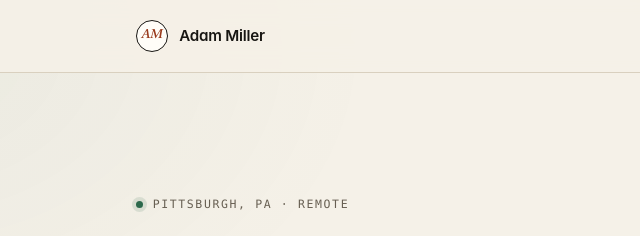
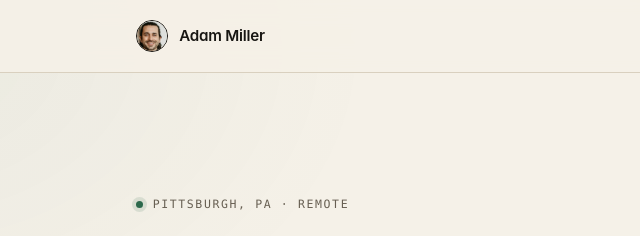
Before and after one commit to adammiller/adammiller.co, an Astro site: page / in a window 1280 px wide. Shown: the top 236 px of the page, 0-640 px from the left. Built offline with nearby package versions, Linux system fonts and the light colour scheme; Astro itself is replaced by a stand-in of ours.

Commit message:
Use headshot in header brand avatar
Replace the AM monogram with a circular headshot image, sized at 32px
with a 2x source, and swap the hover treatment to an accent ring.

Co-Authored-By: Claude Code <noreply@anthropic.com>

```diff
--- a/src/layouts/BaseLayout.astro
+++ b/src/layouts/BaseLayout.astro
@@ -59,7 +59,13 @@ const year = new Date().getFullYear();
     <header class="site-header">
       <div class="container header-inner">
         <a class="brand" href="/" aria-label="Adam Miller, home">
-          <span class="brand-mark" aria-hidden="true">AM</span>
+          <img
+            class="brand-mark"
+            src="/headshot.jpg"
+            alt=""
+            width="32"
+            height="32"
+          />
           <span class="brand-name">Adam Miller</span>
         </a>
         <nav aria-label="Primary">
--- a/src/styles/global.css
+++ b/src/styles/global.css
@@ -180,28 +180,22 @@ main {
 }
 
 .brand-mark {
-  display: grid;
-  place-items: center;
   width: 2rem;
   height: 2rem;
+  flex: none;
   border: 1px solid var(--ink);
   border-radius: 50%;
-  background: var(--surface);
-  color: var(--accent);
-  font-family: var(--font-serif);
-  font-size: 0.82rem;
-  font-style: italic;
-  line-height: 1;
+  background: var(--paper-soft);
+  object-fit: cover;
+  object-position: 50% 42%;
   transition:
-    background 0.2s var(--ease),
-    color 0.2s var(--ease),
-    border-color 0.2s var(--ease);
+    border-color 0.2s var(--ease),
+    box-shadow 0.2s var(--ease);
 }
 
 .brand:hover .brand-mark {
   border-color: var(--accent);
-  background: var(--accent);
-  color: var(--surface);
+  box-shadow: 0 0 0 3px var(--accent-wash);
 }
 
 .nav-list {
```
Also changed, not shown: README.md, public/headshot.jpg (added).
